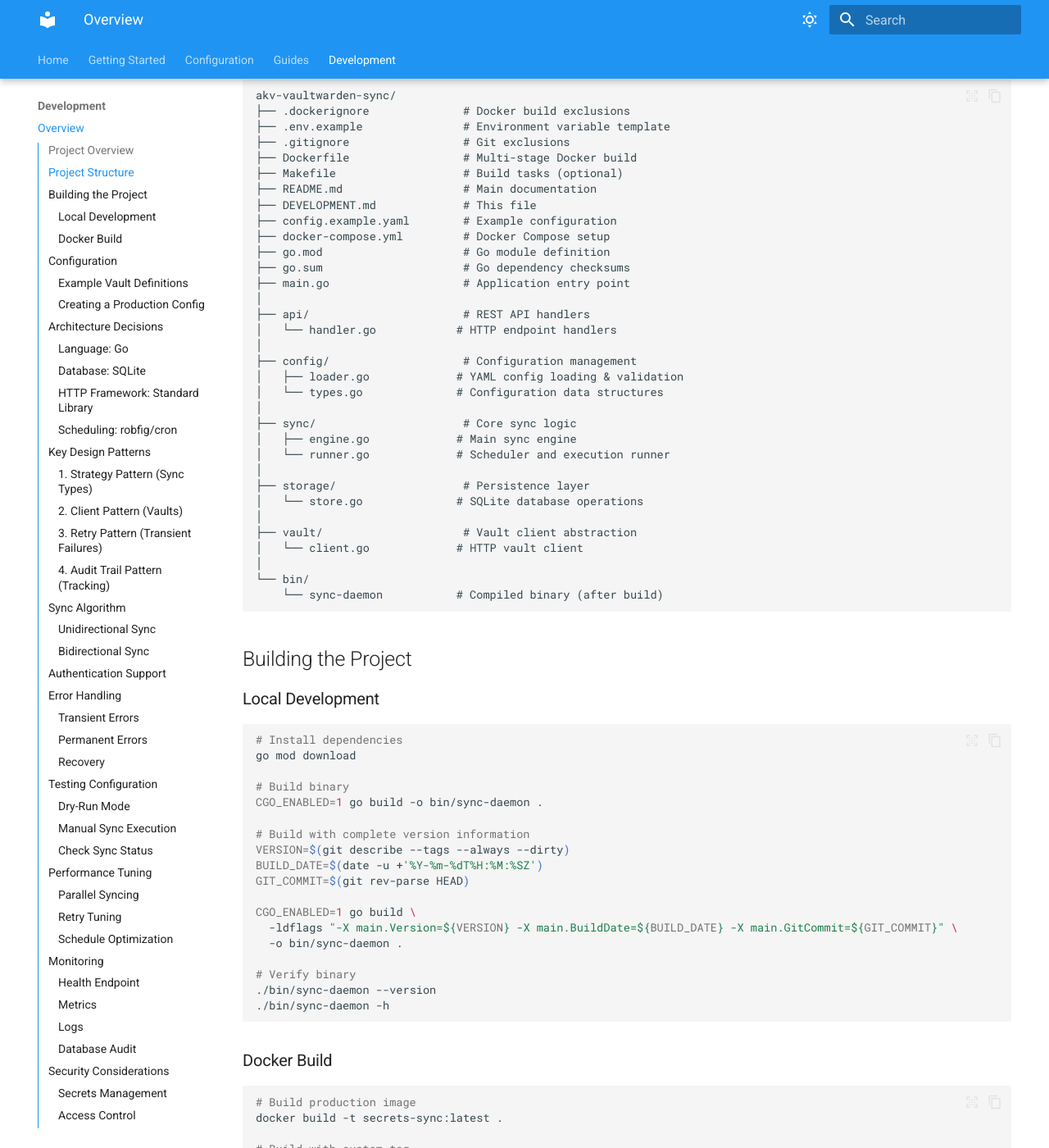
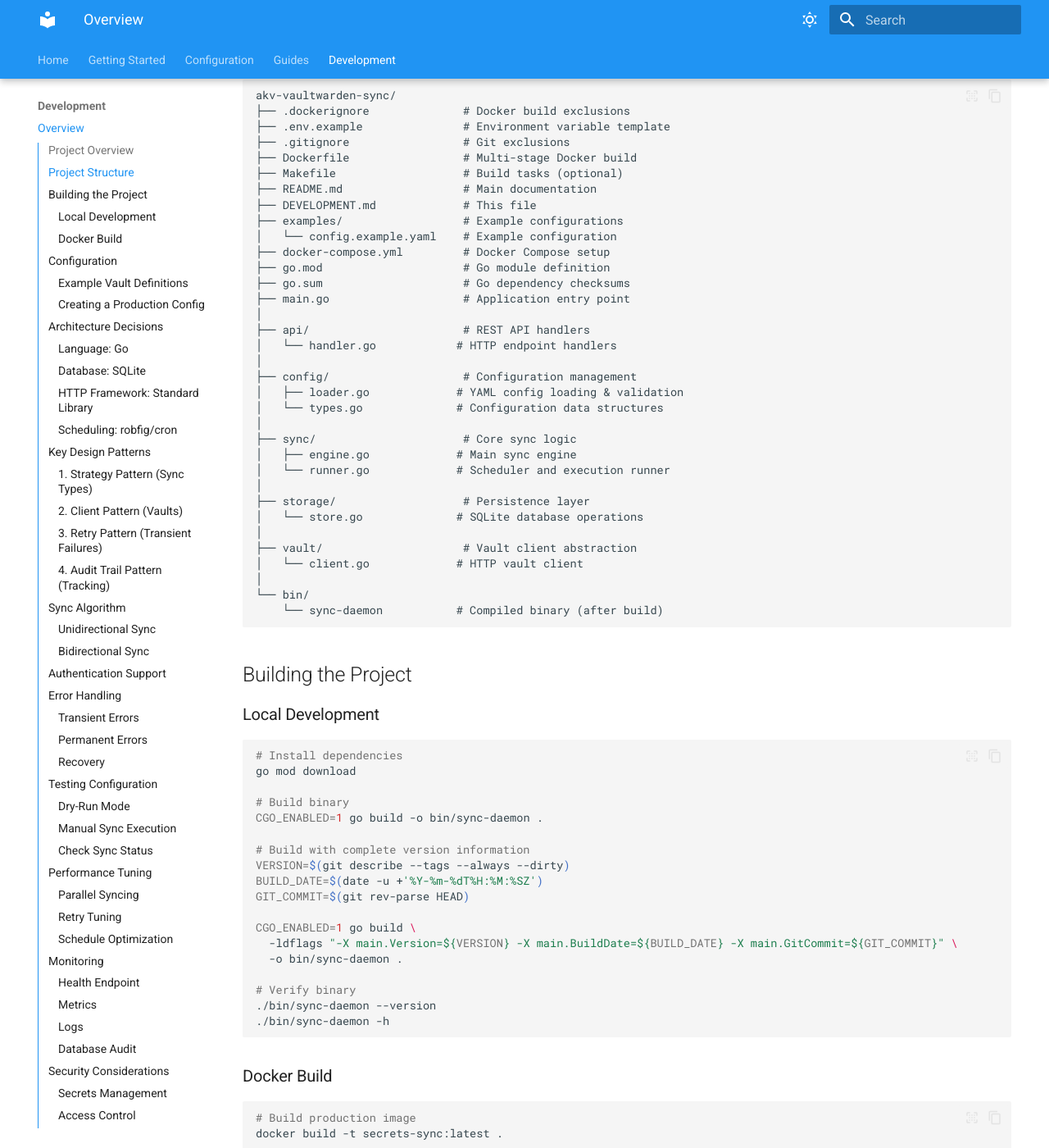
Before and after one commit to pacorreia/vaults-syncer, an MkDocs documentation site: the page built from docs/development/index.md, in a window 1280 px wide and 1400 px high, scrolled down 364 px. Shown: the whole window at 82% size. Built offline with MkDocs 1.6.1 and Material for MkDocs 9.7.7, drawn with Linux system fonts in a browser that asks for light colours; some of the changed text lies outside the part shown.

Commit message:
refactor: move example configs into examples folder
- Relocate example configuration files under examples/
- Update README, contributing guide, and development docs to new paths

```diff
--- a/docs/development/index.md
+++ b/docs/development/index.md
@@ -15,7 +15,8 @@ akv-vaultwarden-sync/
 ├── Makefile                   # Build tasks (optional)
 ├── README.md                  # Main documentation
 ├── DEVELOPMENT.md             # This file
-├── config.example.yaml        # Example configuration
+├── examples/                  # Example configurations
+│   └── config.example.yaml    # Example configuration
 ├── docker-compose.yml         # Docker Compose setup
 ├── go.mod                     # Go module definition
 ├── go.sum                     # Go dependency checksums
@@ -81,7 +82,7 @@ docker build -t myregistry.azurecr.io/secrets-sync:v1.0.0 .
 
 ### Example Vault Definitions
 
-The `config.example.yaml` includes examples for:
+The `examples/config.example.yaml` includes examples for:
 
 1. **Azure Key Vault**
    - Bearer token authentication
@@ -101,7 +102,7 @@ The `config.example.yaml` includes examples for:
 
 ### Creating a Production Config
 
-1. Copy the example: `cp config.example.yaml config.yaml`
+1. Copy the example: `cp examples/config.example.yaml config.yaml`
 2. Define your vaults with actual endpoints
 3. Set authentication via environment variables (recommended)
 4. Define sync relationships
```
Also changed, not shown: CONTRIBUTING.md (+1 -1 lines), README.md (+1 -1 lines), 6 other files.
